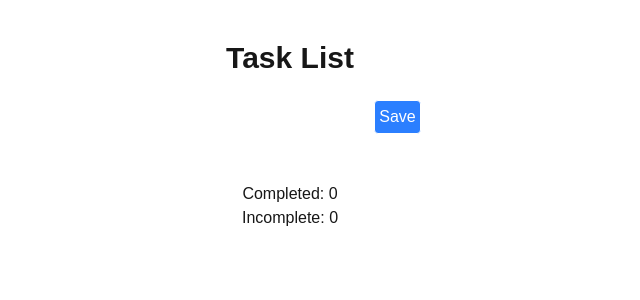
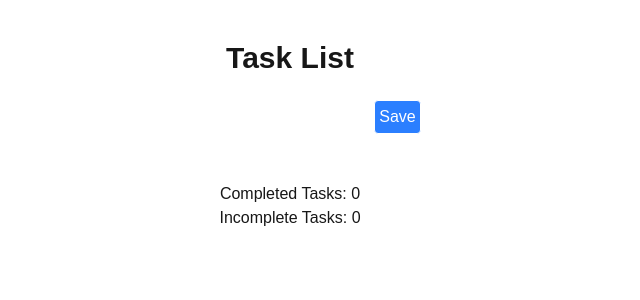
Before and after one commit to KatFoxx/CodingChallenge, a Next.js app in the folder tasklist/: page / in a window 1280 px wide. Shown: the top 300 px of the page, without its empty margins (350-990 px from the left). Built offline with nearby package versions, Linux system fonts and the light colour scheme.

Commit message:
Add commentary to initial solution

```diff
--- a/tasklist/components/TaskList.tsx
+++ b/tasklist/components/TaskList.tsx
@@ -3,11 +3,13 @@ import React, { useState, useEffect } from "react";
 import { Task } from "@/types";
 
 const TaskList = () => {
+    {/* State management for tasks and form inputs */}
     const [tasks, setTasks] = useState<Task[]>([]);
     const [newDescription, setNewDescription] = useState("");
     const [editingId, setEditingId] = useState<string | null>(null);
     const [editingDescription, setEditingDescription] = useState("");
 
+    {/* Handlers for form inputs and task actions */}
     const handleChange = (e: React.ChangeEvent<HTMLInputElement>) => {
         setNewDescription(e.target.value);
     };
@@ -66,6 +68,7 @@ const TaskList = () => {
     const completedCount = tasks.filter(t => t.completed).length;
     const incompleteCount = tasks.length - completedCount;
 
+ {/* Would be nice to change the buttons to icons if I have the time */}
     return (
         <main className="px-4 py-10 text-center flex flex-col min-h-screen">
             <h1 className="text-3xl font-bold mb-6">Task List</h1>
@@ -141,8 +144,8 @@ const TaskList = () => {
                 }
             </ul >
             <div>
-                <p>Completed: {completedCount}</p>
-                <p>Incomplete: {incompleteCount}</p>
+                <p>Completed Tasks: {completedCount}</p>
+                <p>Incomplete Tasks: {incompleteCount}</p>
             </div>
         </main >
     )
```
